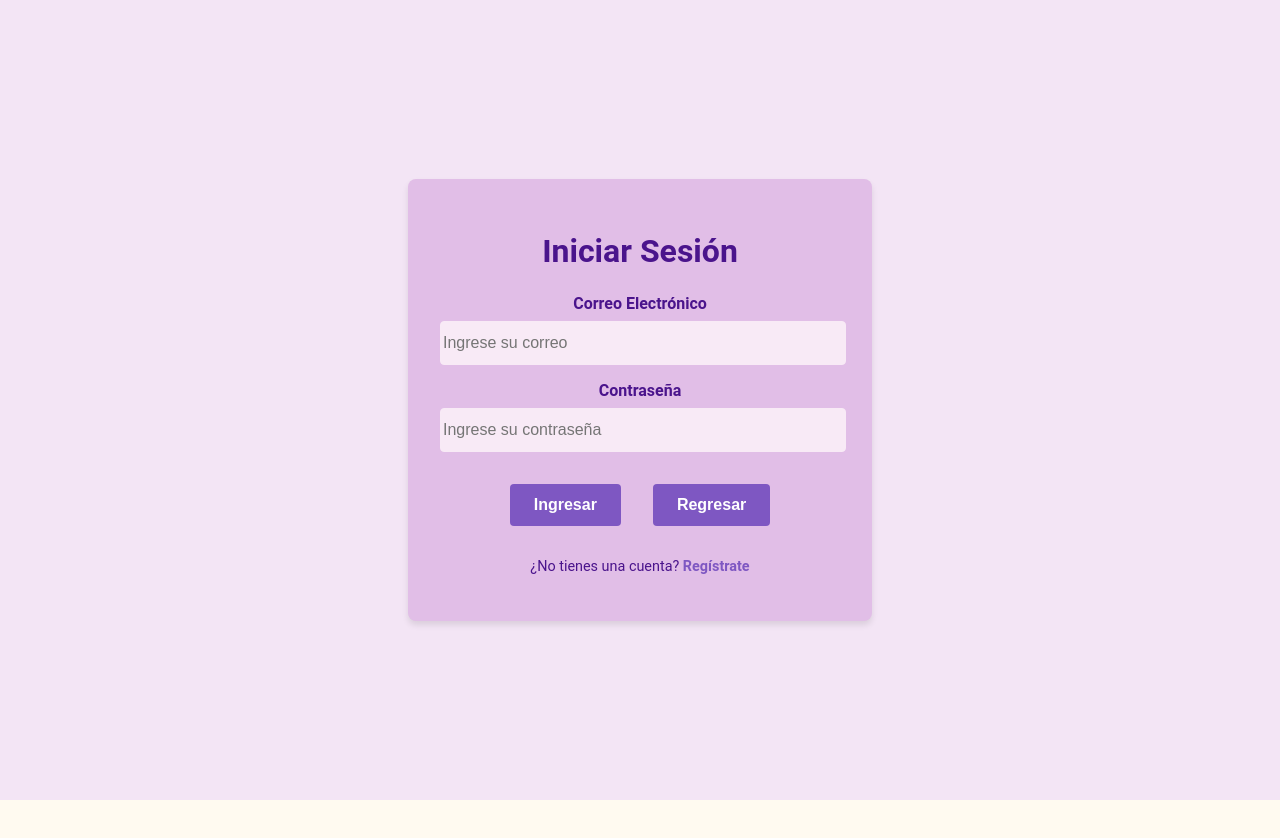
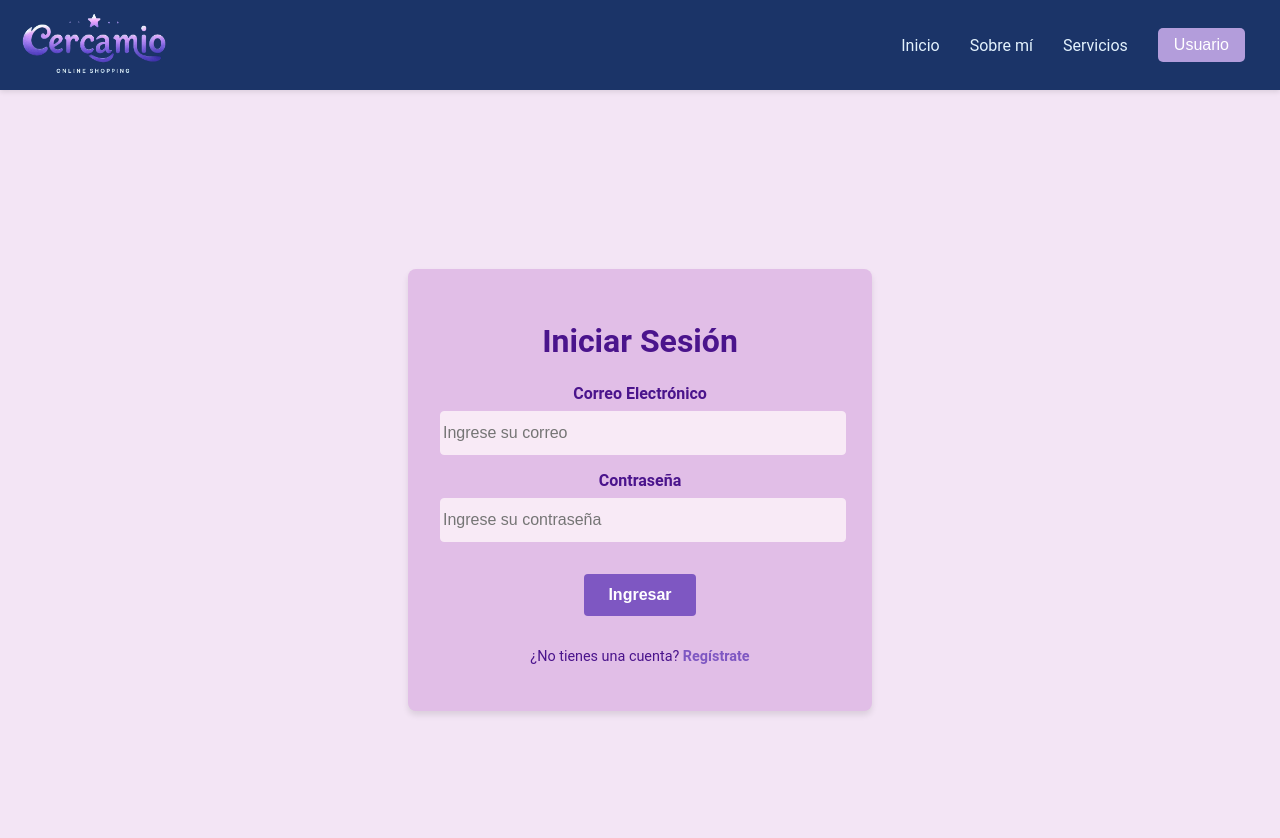
Before and after one commit to ElAdagioDeJP/E-Commerce_CercaMio, a React (Vite) app in the folder frontend/: page /sesion in a window 1280 px wide. Shown: the top 838 px of the page. Before the commit the page ends 800 px from the top, so only its background shows below. Built offline with nearby package versions, Linux system fonts and the light colour scheme.

Commit message:
se coloco el nav como elemento

```diff
--- a/frontend/src/App.css
+++ b/frontend/src/App.css
@@ -13,72 +13,6 @@ body {
   width: 100vw; /* Ocupa todo el ancho de la ventana */
   height: 100vh; /* Ocupa todo el alto de la ventana */
 
-}
-
-.navbar {
-  background-color: #1b3468; /* Violeta suave */
-  color: #e3f2fd; /* Azul claro */
-  display: flex;
-  justify-content: space-between;
-  align-items: center; /* Alinea todo verticalmente al centro */
-  padding: 10px 20px;
-  box-shadow: 0 2px 5px rgba(0, 0, 0, 0.1);
-}
-
-.logo {
-
-  width: 1/3px;
-  height: 70px;
-}
-
-/* Contenedor de enlaces */
-.nav-links {
-  list-style: none;
-  display: flex;
-  margin: 0;
-  padding: 0;
-  align-items: center; /* Asegura que los elementos dentro estén centrados */
-}
-
-/* Elementos de los enlaces */
-.nav-links li {
-  margin: 0 15px;
-  display: flex;
-  align-items: center; /* Centra verticalmente los elementos en cada <li> */
-}
-
-/* Estilo de los enlaces */
-.nav-links a {
-  text-decoration: none;
-  color: #e3f2fd; /* Azul claro */
-  font-size: 1em;
-  transition: color 0.3s ease;
-}
-
-.nav-links a:hover {
-  color: #bbdefb; /* Azul más claro al pasar el cursor */
-}
-
-/* Botón estilizado */
-.btn-primary {
-  background-color: #b39ddb; /* Violeta oscuro */
-  color: white;
-  border: none;
-  border-radius: 5px;
-  padding: 8px 16px;
-  font-size: 1em;
-  cursor: pointer;
-  transition: background-color 0.3s ease, transform 0.2s ease;
-}
-
-.btn-primary:hover {
-  background-color: #ac1993; /* Violeta más oscuro */
-  transform: scale(1.05); /* Efecto de aumento */
-}
-
-.btn-primary:active {
-  background-color: #ac1993; /* Violeta más intenso */
-  transform: scale(1); /* Restablecer tamaño */
 }
 .main {
   padding: 20px;
--- a/frontend/src/App.jsx
+++ b/frontend/src/App.jsx
@@ -1,6 +1,7 @@
 import './App.css';
 import { useState } from 'react';
 import { useNavigate } from 'react-router-dom';
+import Navbar from './Navbar';
 
 function App() {
   const navigate = useNavigate(); // Usamos el hook para navegar
@@ -12,26 +13,11 @@ function App() {
   return (
     <>
       <div>
-        <nav className="navbar">
-          <img src=".\image\logopsinf.webp" alt="Logo CercaMio" className="logo" />
-          <ul className="nav-links">
-            <li>
-              <a href="#home">Inicio</a>
-            </li>
-            <li>
-              <a href="#about">Sobre mí</a>
-            </li>
-            <li>
-              <a href="#services">Servicios</a>
-            </li>
-            <li>
-              <button className="btn-primary" onClick={handleClick}>
-                Iniciar Sesión
-              </button>
-            </li>
-          </ul>
-        </nav>
+        <div>
+          <Navbar /> {/* Aquí se usa el Navbar */}
         </div>
+
+
         <div className="background">
 
         </div>
@@ -79,6 +65,7 @@ function App() {
             </div>
           </main>
         </div>
+      </div>
       </>
       );
 }
@@ -113,7 +100,7 @@ function getTitle(index) {
   }
 }
 
-function Rectangle({ title }) {
+      function Rectangle({title}) {
   const [showMore, setShowMore] = useState(false);
 
       return (
--- /dev/null
+++ b/frontend/src/Navbar.css
@@ -0,0 +1,67 @@
+.navbar {
+    background-color: #1b3468;
+    color: #e3f2fd;
+    display: flex;
+    justify-content: space-between;
+    align-items: center;
+    padding: 10px 20px;
+    box-shadow: 0 2px 5px rgba(0, 0, 0, 0.1);
+    position: relative;
+    z-index: 1000; /* Asegura que esté por encima de otros elementos */
+  }
+
+  .logo {
+    width: 150px; /* Ajusta según el tamaño de tu logo */
+    height: 70px;
+  }
+
+
+  /* Contenedor de enlaces */
+  .nav-links {
+    list-style: none;
+    display: flex;
+    margin: 0;
+    padding: 0;
+    align-items: center; /* Asegura que los elementos dentro estén centrados */
+  }
+
+  /* Elementos de los enlaces */
+  .nav-links li {
+    margin: 0 15px;
+    display: flex;
+    align-items: center; /* Centra verticalmente los elementos en cada <li> */
+  }
+
+  /* Estilo de los enlaces */
+  .nav-links a {
+    text-decoration: none;
+    color: #e3f2fd; /* Azul claro */
+    font-size: 1em;
+    transition: color 0.3s ease;
+  }
+
+  .nav-links a:hover {
+    color: #bbdefb; /* Azul más claro al pasar el cursor */
+  }
+
+  /* Botón estilizado */
+  .btn-primary {
+    background-color: #b39ddb; /* Violeta oscuro */
+    color: white;
+    border: none;
+    border-radius: 5px;
+    padding: 8px 16px;
+    font-size: 1em;
+    cursor: pointer;
+    transition: background-color 0.3s ease, transform 0.2s ease;
+  }
+
+  .btn-primary:hover {
+    background-color: #ac1993; /* Violeta más oscuro */
+    transform: scale(1.05); /* Efecto de aumento */
+  }
+
+  .btn-primary:active {
+    background-color: #ac1993; /* Violeta más intenso */
+    transform: scale(1); /* Restablecer tamaño */
+  }
--- /dev/null
+++ b/frontend/src/Navbar.jsx
@@ -0,0 +1,39 @@
+import React from 'react';
+import { useNavigate } from 'react-router-dom';
+import './Navbar.css'; // Asegúrate de tener los estilos correctos
+
+function Navbar() {
+  const navigate = useNavigate(); // Usamos el hook para navegar
+
+  // Función para manejar el clic en el botón
+  const handleClick = () => {
+    navigate('/sesion'); // Redirige al componente SesionUsuario
+  };
+  const handleBackClick = () => {
+    navigate('/');
+  };
+
+  return (
+    <nav className="navbar">
+      <img src=".\image\logopsinf.webp" alt="Logo CercaMio" className="logo" />
+      <ul className="nav-links">
+        <li>
+          <a href="#home" onClick={handleBackClick}>Inicio</a>
+        </li>
+        <li>
+          <a href="#about">Sobre mí</a>
+        </li>
+        <li>
+          <a href="#services">Servicios</a>
+        </li>
+        <li>
+          <button className="btn-primary" onClick={handleClick}>
+            Usuario
+          </button>
+        </li>
+      </ul>
+    </nav>
+  );
+}
+
+export default Navbar;
--- a/frontend/src/Registro.jsx
+++ b/frontend/src/Registro.jsx
@@ -1,6 +1,7 @@
 import React, { useState } from 'react';
 import { useNavigate } from 'react-router-dom';
 import "./SesionUsuario.css";
+import Navbar from './Navbar'; // Aquí se importa el Navbar
 
 const RegistroUsuario = () => {
   const navigate = useNavigate();
@@ -46,6 +47,10 @@ const RegistroUsuario = () => {
   };
 
   return (
+    <div>
+
+      <Navbar /> {/* Aquí debe aparecer el Navbar */}
+
       <div className="login-container">
         <div className="login-card">
           <h1 className="login-title">Registro de Usuario</h1>
@@ -93,10 +98,9 @@ const RegistroUsuario = () => {
             <button type="submit" className="login-button" onClick={handleRegisterClick}>
               Registrarse
             </button>
-          <button type="button" className="login-button" onClick={handleBackClick}>
-            Regresar
-          </button>
+
           </form>
+        </div>
       </div>
     </div>
   );
--- a/frontend/src/SesionUsuario.jsx
+++ b/frontend/src/SesionUsuario.jsx
@@ -2,6 +2,7 @@
 import React from 'react';
 import { useNavigate } from 'react-router-dom';
 import "./SesionUsuario.css";
+import Navbar from './Navbar';
 
 const SesionUsuario = () => {
   const navigate = useNavigate();
@@ -16,6 +17,8 @@ const SesionUsuario = () => {
   };
 
   return (
+    <div>
+      <Navbar />
       <div className="login-container">
         <div className="login-card">
           <h1 className="login-title">Iniciar Sesión</h1>
@@ -27,13 +30,14 @@ const SesionUsuario = () => {
             <input type="password" id="password" className="login-input" placeholder="Ingrese su contraseña" />
 
             <button type="submit" className="login-button">Ingresar</button>
-          <button type="button" className="login-button" onClick={handleBackClick}>Regresar</button>
+
           </form>
           <p className="login-footer">
             ¿No tienes una cuenta? <a href="/registro" className="login-link" onClick={handleRegisterClick}>Regístrate</a>
           </p>
         </div>
       </div>
+    </div>
   );
 };
 
```
Lines whose indentation alone changed are shown as unchanged.
